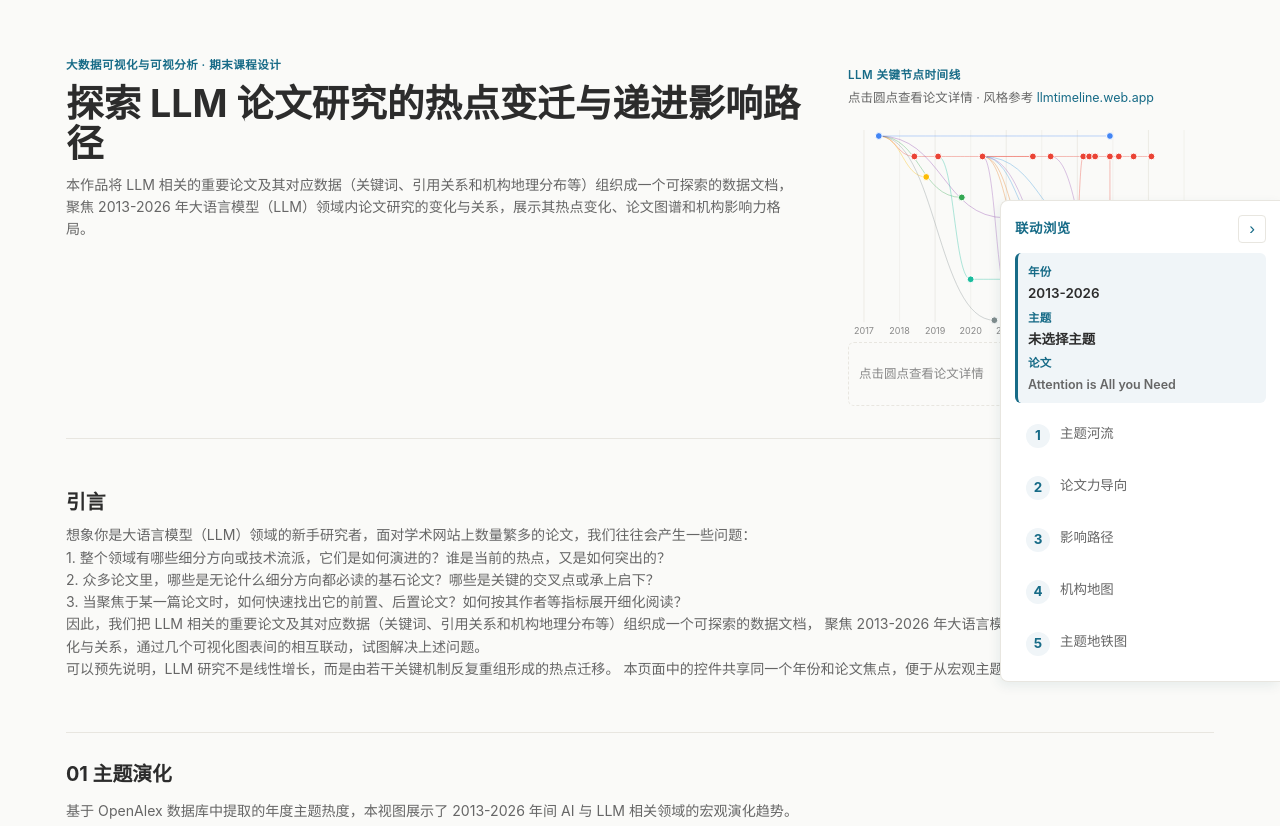
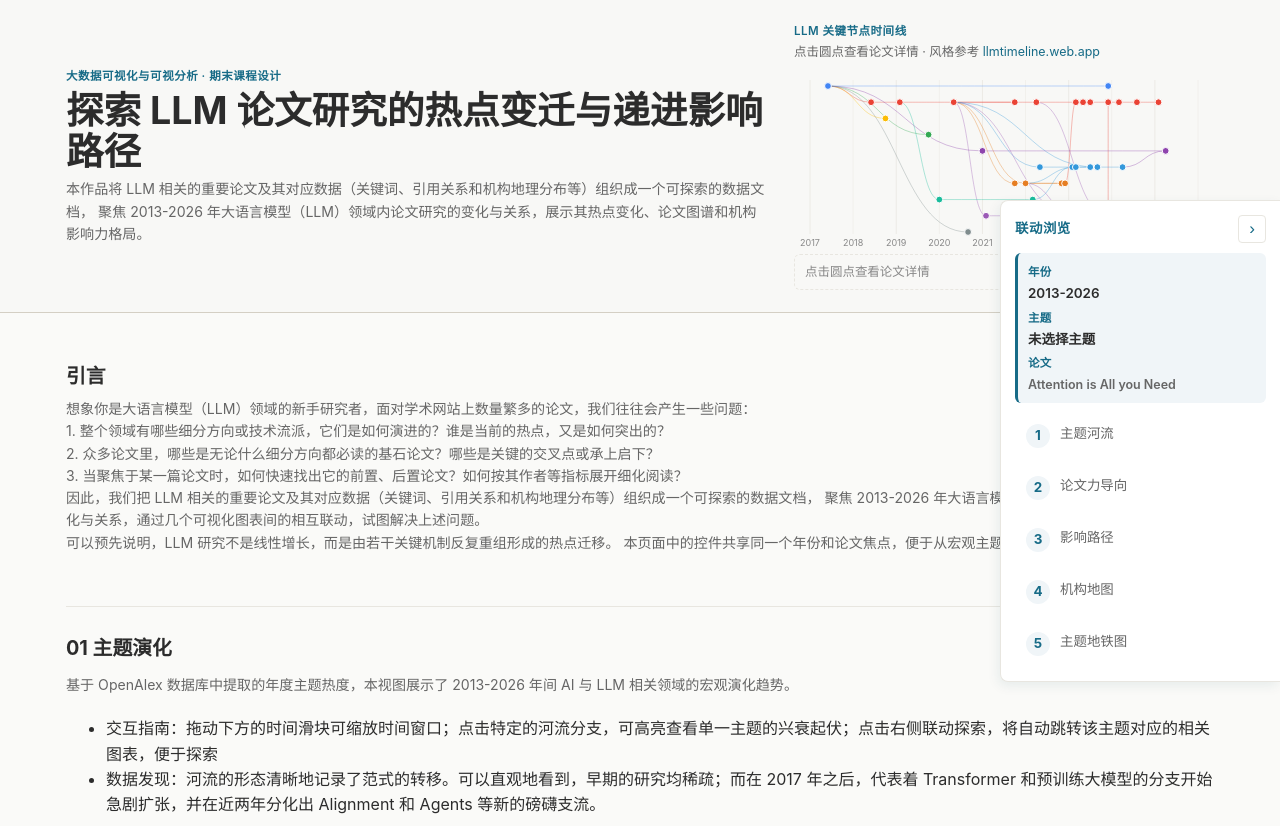
Before and after one commit to ZhlZhlZh/llmviz.github.io, a plain HTML site: page index.html in a window 1280 px wide. Shown: the top 826 px of the page. Drawn offline with Linux system fonts and the light colour scheme.

Commit message:
优化标题

```diff
--- a/src/modules/llm-mini-timeline/index.js
+++ b/src/modules/llm-mini-timeline/index.js
@@ -202,7 +202,7 @@ export function initLlmMiniTimeline(root) {
     const rect = svgWrap.getBoundingClientRect();
     const width = Math.max(240, rect.width || 320);
     // Compact height, but grow a bit on wider panels.
-    const height = Math.min(260, Math.max(180, width * 0.62));
+    const height = Math.min(180, Math.max(140, width * 0.45));
     state.width = width;
     state.height = height;
 
--- a/styles/main.css
+++ b/styles/main.css
@@ -66,6 +66,7 @@
 
 html {
   scroll-behavior: smooth;
+  overflow-x: hidden;
 }
 
 body {
@@ -112,16 +113,22 @@ code {
 .page {
   max-width: var(--container-max-width);
   margin: var(--space-0) auto;
-  padding: var(--space-8) var(--space-7) var(--space-10);
+  padding: var(--space-0) var(--space-7) var(--space-10);
 }
 
 .site-header {
   display: grid;
-  grid-template-columns: minmax(0, 1fr) 380px;
+  grid-template-columns: minmax(0, 1fr) 420px;
   gap: var(--space-7);
-  align-items: start;
-  padding: var(--space-7) 0 var(--space-6);
-  border-bottom: 1px solid var(--line);
+  align-items: center;
+  /* Full-bleed: break out of .page max-width */
+  width: 100vw;
+  position: relative;
+  left: 50%;
+  transform: translateX(-50%);
+  padding: var(--space-6) max(var(--space-7), calc((100vw - var(--container-max-width)) / 2 + var(--space-7)));
+  background: var(--surface-soft);
+  border-bottom: 1px solid var(--line-strong);
   margin-bottom: var(--space-8);
 }
 
@@ -138,28 +145,26 @@ code {
 
 .site-header h1 {
   max-width: 820px;
-  margin-top: var(--space-3);
+  margin-top: var(--space-2);
   font-size: var(--fs-700);
-  line-height: 1.06;
+  line-height: 1.08;
   font-weight: var(--font-weight-bold);
   color: var(--text);
 }
 
 .site-subtitle {
   max-width: 760px;
-  margin-top: var(--space-3);
+  margin-top: var(--space-2);
   color: var(--text-secondary);
   font-size: var(--fs-300);
   line-height: 1.58;
 }
 
 .hero-timeline {
-  position: sticky;
-  top: var(--space-8);
   display: flex;
   flex-direction: column;
-  gap: var(--space-3);
-  padding: var(--space-3) var(--space-4);
+  gap: var(--space-2);
+  padding: 0;
   background: transparent;
   border: none;
   border-radius: 0;
@@ -169,7 +174,7 @@ code {
 .hero-timeline__head {
   display: flex;
   flex-direction: column;
-  gap: var(--space-1);
+  gap: 2px;
 }
 
 .hero-timeline__hint {
@@ -201,6 +206,7 @@ code {
 
 .llm-mini-timeline__canvas {
   width: 100%;
+  max-height: 180px;
 }
 
 .llm-mini-timeline__svg {
@@ -281,15 +287,15 @@ code {
 }
 
 .llm-mini-timeline__detail {
-  min-height: 64px;
-  padding: var(--space-3);
+  min-height: 48px;
+  padding: var(--space-2) var(--space-3);
   border: 1px solid var(--line);
   border-radius: 6px;
   background: var(--surface);
-  box-shadow: var(--elev-shadow-small);
+  box-shadow: none;
   display: flex;
   flex-direction: column;
-  gap: var(--space-2);
+  gap: var(--space-1);
 }
 
 .llm-mini-timeline__detail.is-empty {
@@ -298,6 +304,7 @@ code {
   box-shadow: none;
   justify-content: center;
   align-items: flex-start;
+  min-height: 36px;
 }
 
 .llm-mini-timeline__detail-hint {
@@ -777,7 +784,7 @@ code {
 @media (max-width: 900px) {
   .site-header {
     grid-template-columns: 1fr;
-    gap: var(--space-6);
+    gap: var(--space-5);
   }
 
   .story-intro {
@@ -793,7 +800,6 @@ code {
   }
 
   .hero-timeline {
-    position: static;
     max-width: none;
   }
 
@@ -840,9 +846,7 @@ code {
   }
 
   .site-header {
-    gap: var(--space-5);
-    padding-bottom: var(--space-5);
-    border-bottom: 1px solid var(--line);
+    gap: var(--space-4);
     margin-bottom: var(--space-7);
   }
 
```
